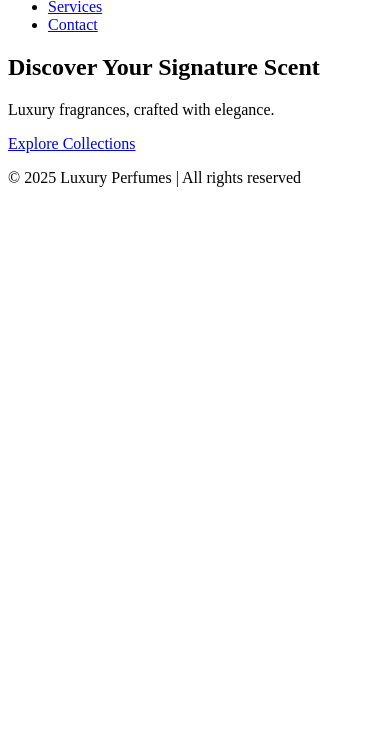
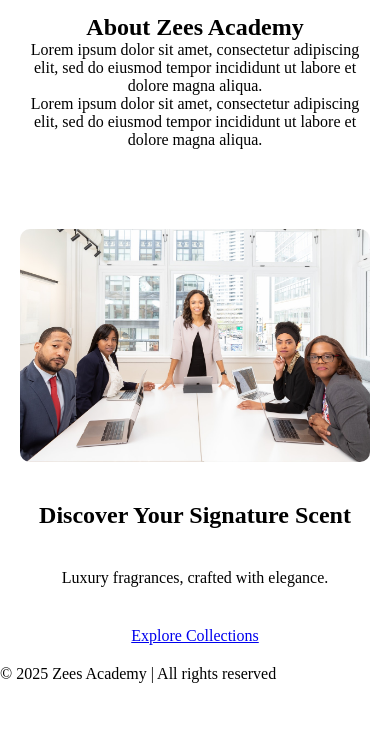
Before and after one commit to zeinabelg/multi-page-website, a plain HTML site: page pages/about.html in a window 390 px wide. Shown: the part 105-844 px from the top of the page. Drawn offline with Linux system fonts and the light colour scheme.

Commit message:
added image and styled it

```diff
--- a/pages/about.html
+++ b/pages/about.html
@@ -4,14 +4,14 @@
 <head>
     <meta charset="UTF-8">
     <meta name="viewport" content="width=device-width, initial-scale=1.0">
-    <title>Luxury Perfumes | About</title>
-    <link rel="stylesheet" type="text/css" href="../style.css">
+    <title>Zees Academy | About</title>
+    <link rel="stylesheet" href="../style.css">
 </head>
 
 <body>
     <header>
         <nav>
-            <h1 class="logo">About</h1>
+            <h1 class="logo">Zees Academy</h1>
             <ul class="nav-links">
                 <li><a href="../index.html">Home</a></li>
                 <li><a href="about.html">About</a></li>
@@ -22,7 +22,15 @@
     </header>
 
     <main>
-        <section class="hero">
+        <section class="about">
+            <div class="about-text">
+                <h2>About Zees Academy</h2>
+                <p>Lorem ipsum dolor sit amet, consectetur adipiscing elit, sed do eiusmod tempor incididunt ut labore et dolore magna aliqua.</p>
+                <p>Lorem ipsum dolor sit amet, consectetur adipiscing elit, sed do eiusmod tempor incididunt ut labore et dolore magna aliqua.</p>
+            </div>
+            <div class="about-image">
+                <img src="../images/about.jpg" alt="Students learning together at Zees Academy" class="about-image">
+            </div>
             <h2>Discover Your Signature Scent</h2>
             <p>Luxury fragrances, crafted with elegance.</p>
             <a href="collections.html" class="btn">Explore Collections</a>
@@ -30,7 +38,7 @@
     </main>
 
     <footer>
-        <p>&copy; 2025 Luxury Perfumes | All rights reserved</p>
+        <p>&copy; 2025 Zees Academy | All rights reserved</p>
     </footer>
 </body>
 
--- a/style.css
+++ b/style.css
@@ -0,0 +1,49 @@
+* {
+  margin: 0;
+  padding: 0;
+  box-sizing: border-box;
+}
+
+html, body {
+  width: 100%;
+  overflow-x: hidden;
+}
+
+/* About section */
+.about {
+  display: flex;
+  align-items: center;
+  justify-content: space-between;
+  gap: 40px;
+  padding: 40px;
+  flex-wrap: wrap;
+  max-width: 1200px;
+  margin: 0 auto;
+}
+
+.about-text {
+  flex: 1;
+  min-width: 250px;
+}
+
+.about-image {
+  flex: 1;
+  width: 100%;
+  height: auto;
+  border-radius: 10px;
+  display: block;
+  max-width: 100%;
+}
+
+/* Mobile */
+@media (max-width: 768px) {
+  .about {
+    flex-direction: column;
+    text-align: center;
+    padding: 20px;
+  }
+
+  .about-image {
+    margin-top: 20px;
+  }
+}
```
Also changed, not shown: index.html (+12 -8 lines), pages/contact.html (+16 -6 lines), pages/services.html (+23 -7 lines), images/about.jpg (added), images/background.jpg (added), images/banner2.jpg (added), images/basketball.png (added), images/cafeteria.png (added), images/certificate.jpg (added), images/library.png (added), images/logo.png (added), images/london.png (added), images/newyork.png (added), images/user1.jpg (added), 2 more files, 2 other files.
